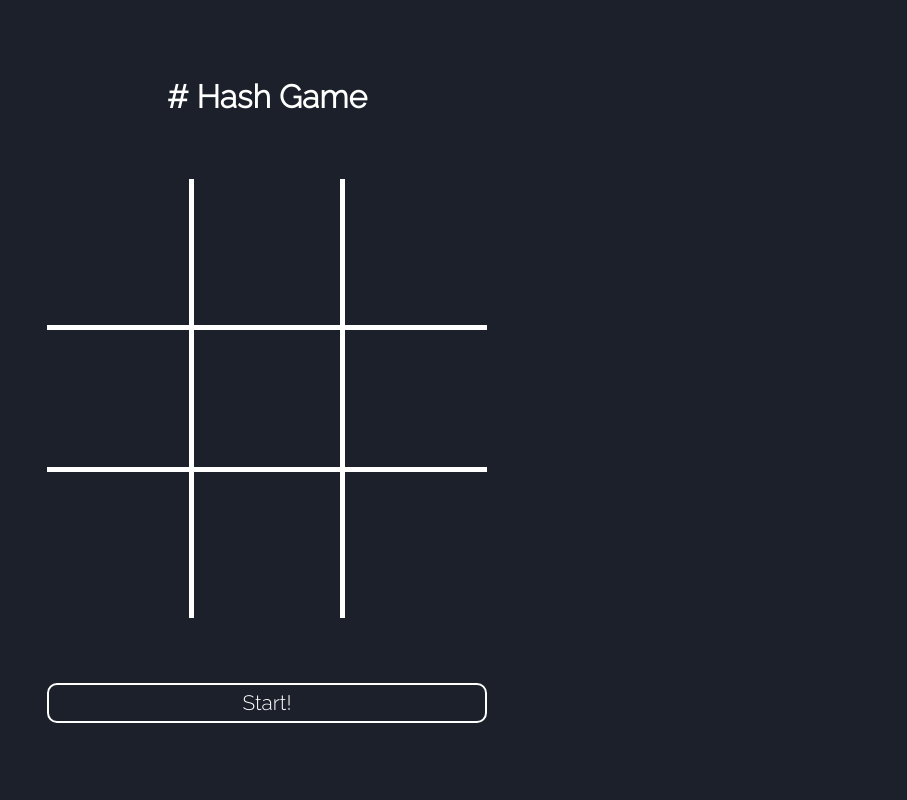
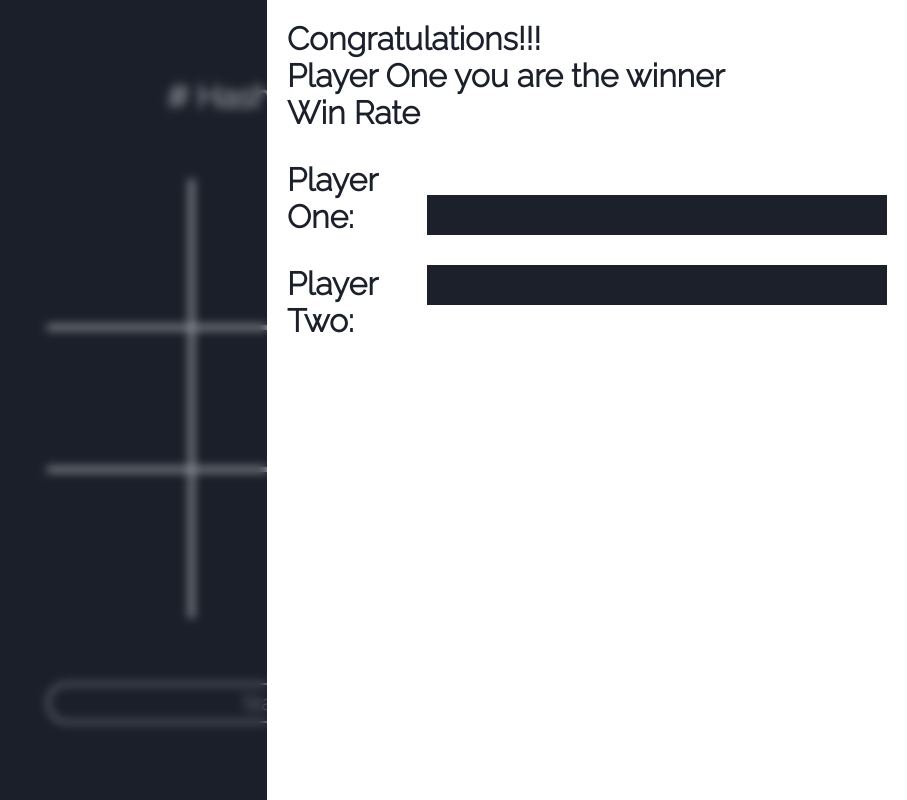
Before and after one commit to taiklaes/Tic-Tac-Toe, a plain HTML site: page index.html in a window 1280 px wide. Shown: the whole page, without its empty margins (373-1280 px from the left). Drawn offline with Linux system fonts and the light colour scheme.

Commit message:
feat: add win menu

```diff
--- a/SCSS/import/_base.scss
+++ b/SCSS/import/_base.scss
@@ -12,8 +12,7 @@
 
 //Body
 body{
-    @include flex(center, center, column);
-    background-color: $backgroundColor;
+    background-color: $darkColor;
     width: 100vw;
     height: 100vh;
 
@@ -21,6 +20,8 @@ body{
     font-family: 'Raleway', sans-serif;
 
     cursor: default;
+
+    @include flex(center, center, column);
 }
 
 //Class
@@ -37,5 +38,5 @@ body{
 }
 
 .off{
-    display: none;
+    display: none !important;
 }
--- a/SCSS/import/_buttons.scss
+++ b/SCSS/import/_buttons.scss
@@ -1,5 +1,4 @@
 #buttons{
-    @include flex(center, center, column);
     width: 55vh;
 
     button{
@@ -7,22 +6,22 @@
         width: 100%;
         height: 40px;
 
-        border-style: solid;
-        border-color: $neutralColor;
-        border-top-left-radius: 10px;
-        border-top-right-radius: 10px;
-        border-bottom-left-radius: 10px;
-        border-bottom-right-radius: 10px;
-
         font-size: 1.3em;
         color: $neutralColor;
         font-family: 'Raleway', sans-serif;
+
+        border-style: solid;
+        border-color: $neutralColor;
 
         transition: background-color 0.5s, color 0.5s;
 
         &:hover{
             background-color: $neutralColor;
-            color: $backgroundColor;
+            color: $darkColor;
         }
+
+        @include roundedBorder();
     }
+
+    @include flex(center, center, column);
 }
--- a/SCSS/import/_colors.scss
+++ b/SCSS/import/_colors.scss
@@ -1,4 +1,4 @@
-$backgroundColor: #1c202b;
 $primaryColor: #f72585;
 $secundaryColor: #8338ec;
 $neutralColor: #ffffff;
+$darkColor: #1c202b;
--- a/SCSS/import/_game.scss
+++ b/SCSS/import/_game.scss
@@ -12,12 +12,10 @@
     }
 
     .line{
-        @include flex(none, center, row);
         width: 100%;
         height: 33.3%;
 
         .block{
-            @include flex(center, center, column);
             width: 33.3%;
             height: 100%;
 
@@ -39,6 +37,8 @@
                 @include borderGame(0px, 0px, 0px, 5px);
             }
 
+            @include flex(center, center, column);
+
             @keyframes show {
                 0% {font-size: 0;}
                 100% {font-size: 6em;}
@@ -48,5 +48,7 @@
         &:nth-of-type(2){
             @include borderGame(5px, 0px, 5px, 0px);
         }
+
+        @include flex(none, center, row);
     }
 }
--- a/SCSS/import/_mixin.scss
+++ b/SCSS/import/_mixin.scss
@@ -5,3 +5,12 @@
     align-items: $align;
     justify-content: $justify;
 }
+
+@mixin roundedBorder(){
+    $size: 30px;
+
+    border-top-left-radius: $size;
+    border-top-right-radius: $size;
+    border-bottom-left-radius: $size;
+    border-bottom-right-radius: $size;
+}
--- /dev/null
+++ b/SCSS/import/_win.scss
@@ -0,0 +1,55 @@
+#winBack{
+    background-color: rgba($darkColor, 0.45);
+    backdrop-filter: blur(5px);
+    width: 50%;
+    height: 100%;
+
+    position: fixed;
+    top: 0;
+    left: 0;
+}
+
+#win{
+    background-color: $neutralColor;
+    width: 50%;
+    height: 100vh;
+
+    padding: 20px;
+
+    position: fixed;
+    top: 0px;
+    right: 0px;
+
+    color: $darkColor;
+
+    transition: width 0.5s;
+
+    #rateArea{
+        width: 100%;
+
+        #text
+        {
+            width: 20%;
+        }
+
+        #bars
+        {
+            width: calc(80% - 20px);
+            margin: 0px 0px 0px 20px;
+
+            div{
+                background-color: $darkColor;
+                width: 100%;
+                height: 40px;
+
+                transition: width 0.5s;
+            }
+        }
+
+        h1, #bars div{
+            margin: 30px 0px 0px 0px;
+        }
+
+        @include flex(center, center, roll);
+    }
+}
--- a/SCSS/main.scss
+++ b/SCSS/main.scss
@@ -3,5 +3,6 @@
 @import 'import/colors';
 @import 'import/mixin';
 @import 'import/base';
+@import 'import/win';
 @import 'import/game';
 @import 'import/buttons';
--- a/index.html
+++ b/index.html
@@ -18,6 +18,25 @@
 
 <body>
     <h1 id="title"># Hash Game</h1>
+
+    <div id="winBack" class="hand"></div>
+    <div id="win">
+        <h1>Congratulations!!!</h1>
+        <h1>Player One you are the winner</h1>
+
+        <h1>Win Rate</h1>
+
+        <div id="rateArea">
+            <div id="text">
+                <h1>Player One:</h1>
+                <h1>Player Two:</h1>
+            </div>
+            <div id="bars">
+                <div id="bar-1"></div>
+                <div id="bar-2"></div>
+            </div>
+        </div>
+    </div>
 
     <div id="area">
         <div class="line">
```
Also changed, not shown: SCSS/main.css, 1 other file.
